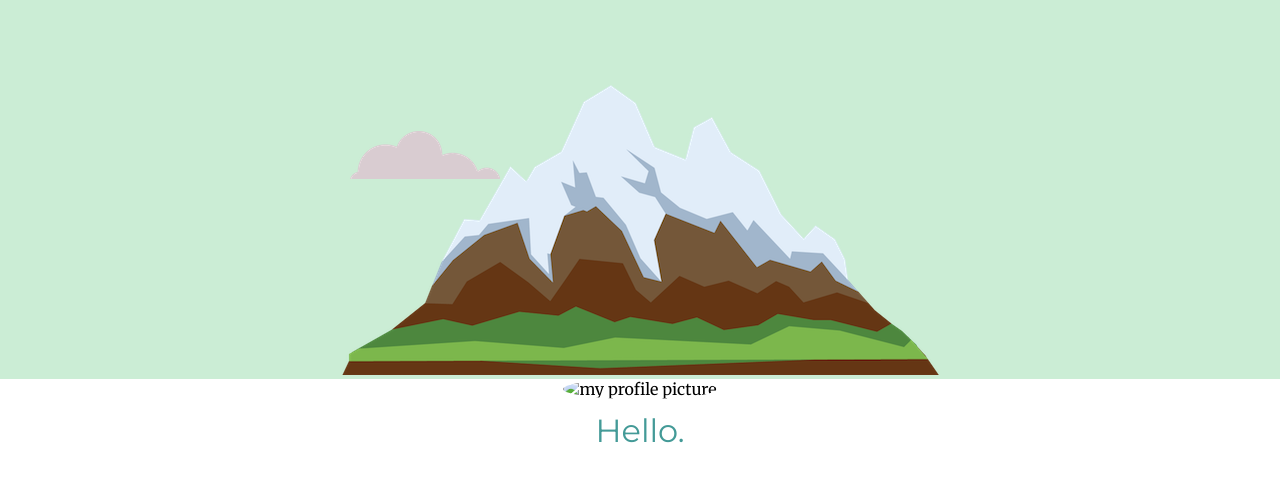
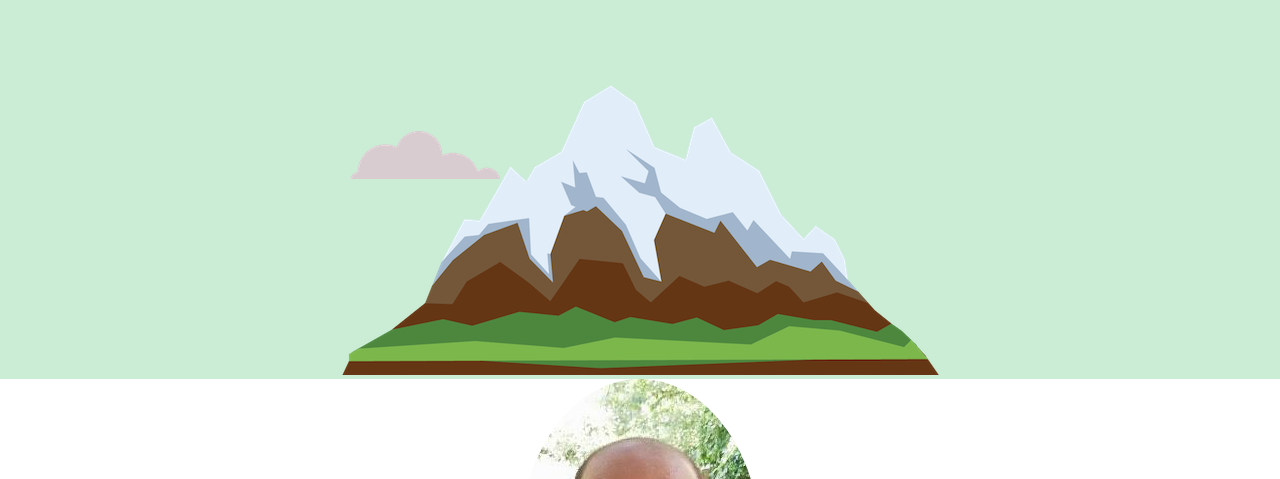
Before and after one commit to Ayham-91/personal-site, a plain HTML site: page index.html in a window 1280 px wide. Shown: the part 321-800 px from the top of the page. Drawn offline with Linux system fonts and the light colour scheme; the site is published under a folder, as on GitHub Pages, so addresses that start at the root find nothing; a web font is replaced by a local one.

Commit message:
deleting / from pic

```diff
--- a/index.html
+++ b/index.html
@@ -23,7 +23,7 @@
 
     <div class="middle-container">
   <div class="profile">
-    <img class="personal-pic" src="/personal pic.png" alt="my profile picture">
+    <img class="personal-pic" src="personal pic.png" alt="my profile picture">
     <h2>Hello.</h2>
     <p>I'm a programming student still learning to be a professional programmer and data scientist using mainly <strong>PYTHON</strong>.</p>
   </div>
```
